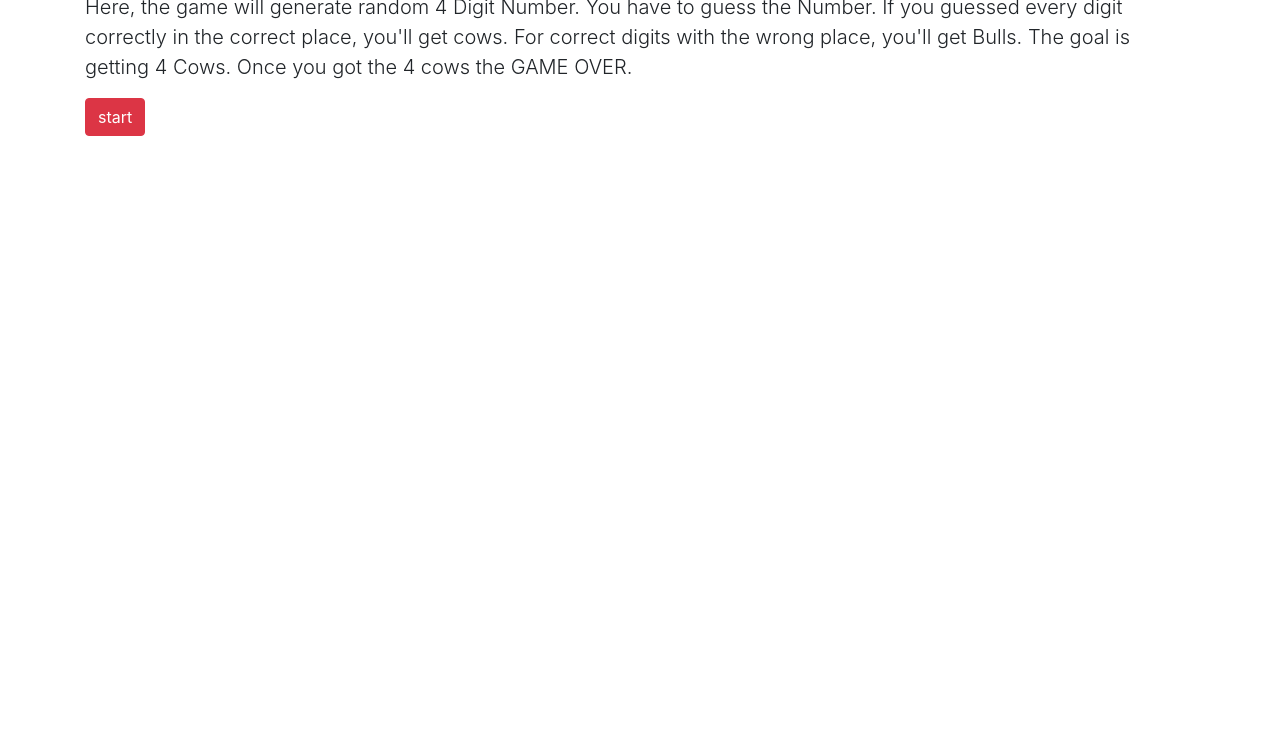
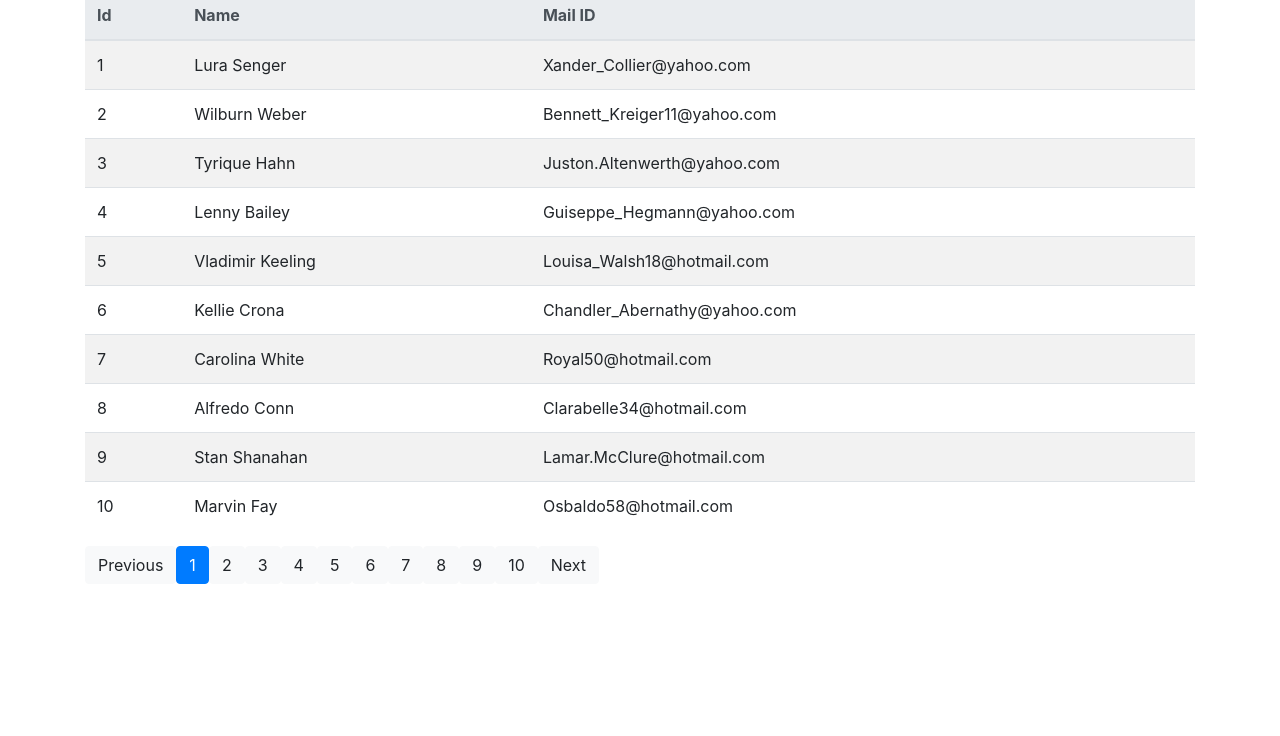
Before and after one commit to PugazharasanC/game, a plain HTML site: page index.html in a window 1280 px wide. Shown: the part 64-800 px from the top of the page. Drawn offline with nearby package versions, Linux system fonts and the light colour scheme.

Commit message:
Add files via upload

```diff
--- a/index.html
+++ b/index.html
@@ -6,23 +6,6 @@
     <meta name="viewport" content="width=device-width, initial-scale=1.0">
     <link rel="stylesheet" href="https://maxcdn.bootstrapcdn.com/bootstrap/4.0.0/css/bootstrap.min.css"
         integrity="sha384-Gn5384xqQ1aoWXA+058RXPxPg6fy4IWvTNh0E263XmFcJlSAwiGgFAW/dAiS6JXm" crossorigin="anonymous">
-    <title>Cows and Bulls Game</title>
-</head>
-
-<body>
-    <div class='container'>
-        <div>
-            <h1 class='h1'>Welcome to Cows and Bulls Game</h1>
-            <p class='lead'>Here, the game will generate random 4 Digit Number. You have to guess the Number. If you
-                guessed every digit correctly in the correct place, you'll get cows. For correct digits with the wrong
-                place, you'll get Bulls. The goal is getting 4 Cows. Once you got the 4 cows the GAME OVER.
-            </p>
-            <form class='form-group'>
-                <input class='btn btn-danger' type="button" id='button' value="start" onclick="start()">
-            </form>
-        </div>
-    </div>
-
     <script src="https://code.jquery.com/jquery-3.2.1.slim.min.js"
         integrity="sha384-KJ3o2DKtIkvYIK3UENzmM7KCkRr/rE9/Qpg6aAZGJwFDMVNA/GpGFF93hXpG5KkN" crossorigin="anonymous">
     </script>
@@ -32,6 +15,22 @@
     <script src="https://maxcdn.bootstrapcdn.com/bootstrap/4.0.0/js/bootstrap.min.js"
         integrity="sha384-JZR6Spejh4U02d8jOt6vLEHfe/JQGiRRSQQxSfFWpi1MquVdAyjUar5+76PVCmYl" crossorigin="anonymous">
     </script>
+    <title>Sample</title>
+</head>
+
+<body>
+    <div class="input-group mb-3">
+        <div class="input-group-prepend">
+            <label class="input-group-text" for="inputGroupSelect01">Values per Page</label>
+        </div>
+        <select name="numOfEle" id="num" onchange="fixSize()" class="custom-select">
+            <option value="10">10</option>
+            <option value="20">20</option>
+            <option value="25">25</option>
+            <option value="50">50</option>
+        </select>
+    </div>
+    <script src="obj.js"></script>
     <script src="main.js"></script>
 </body>
 
--- a/main.js
+++ b/main.js
@@ -1,88 +1,131 @@
-var random = [0, -1, -1, -1];
-var start = () => {
-    var start = document.getElementById('button');
-    var inp = document.createElement('input');
-    inp.value = 1000;
-    inp.id = 'input';
-    inp.type = 'number';
-    inp.setAttribute('min', '1000');
-    inp.setAttribute('max', '9999');
-    inp.classList.add('form');
-    inp.classList.add('col');
-    inp.classList.add('form-control');
-    var button = document.createElement('input');
-    button.id = 'guess';
-    button.type = 'submit';
-    button.value = 'Guess';
-    //button.onclick = guess;
-    button.classList.add('form');
-    button.classList.add('form-control');
-    button.classList.add('col');
+var body = document.getElementsByTagName('body')[0];
+var numOfval = parseInt(document.getElementById('num').value);
+var numOfPage = Math.ceil(mainObj.length / numOfval);
+var curPage = 0;
+var prePage = 0;
+var fixSize = () => {
+    numOfval = parseInt(document.getElementById('num').value);
+    numOfPage = Math.ceil(mainObj.length / numOfval);
+    mainDriverFunc();
+}
+var tableBodyCreation = () => {
+    var tableBody = document.createElement('tbody');
+    tableBody.classList.add('table');
+    for (var itr = 0; itr < numOfval; itr++) {
+        var tr = document.createElement('tr');
+        var td = document.createElement('td');
+        td.id = 'id' + itr;
+        tr.appendChild(td);
+        td = document.createElement('td');
+        td.id = 'name' + itr;
+        tr.appendChild(td);
+        td = document.createElement('td');
+        td.id = 'mail' + itr;
+        tr.appendChild(td);
+        tableBody.appendChild(tr);
+    }
+    return tableBody;
+}
+var tableHeadCreation = () => {
+    var tableHead = document.createElement('thead');
+    tableHead.className = 'thead-light';
+    var tr = document.createElement('tr');
+    var th = document.createElement('th');
+    th.innerHTML = 'Id'
+    tr.appendChild(th);
+    th = document.createElement('th');
+    th.innerHTML = 'Name';
+    tr.appendChild(th);
+    th = document.createElement('th');
+    th.innerHTML = 'Mail ID';
+    tr.appendChild(th);
+    tableHead.appendChild(tr);
+    return tableHead;
+}
+var tableCreation = () =>{
+    var table = document.createElement('table');
+    table.classList.add('table');
+    table.classList.add('table-striped');
+    table.classList.add('table-hover');
+    table.appendChild(tableHeadCreation());
+    table.appendChild(tableBodyCreation());
+    return table;
+}
+
+var buttonCreation = () => {
+    var anotherDiv = document.createElement('div');
+    var button = document.createElement('button');
+    button.id = 'prevButton';
     button.classList.add('btn');
-    button.classList.add('btn-primary');
-    start.parentNode.classList.add('row');
-    start.parentNode.appendChild(inp);
-    start.parentNode.appendChild(button);
-    start.parentNode.setAttribute('onsubmit', 'guessVal();return false;');
-    start.parentNode.removeChild(start);
-    var newDiv = document.createElement('div');
-    newDiv.id = 'result';
-    newDiv.style.height = '350px';
-    newDiv.style.overflowY = 'auto';
-    button.parentNode.parentNode.appendChild(newDiv);
-    createRandom();
+    button.classList.add('btn-light');
+    button.onclick = prevPage;
+    button.innerHTML = 'Previous';
+    anotherDiv.appendChild(button);
+    for (var itr = 0; itr < numOfPage; itr++) {
+        button = document.createElement('button');
+        button.id = itr + 1 + '';
+        button.classList.add('btn');
+        button.classList.add('btn-light');
+        button.setAttribute('onclick', 'movePage(' + (itr + 1) + ')');
+        button.innerHTML = itr + 1 + '';
+        anotherDiv.appendChild(button);
+    }
+    button = document.createElement('button');
+    button.id = 'nextButton';
+    button.classList.add('btn');
+    button.classList.add('btn-light');
+    button.onclick = nextPage;
+    button.innerHTML = 'Next';
+    anotherDiv.appendChild(button);
+    return anotherDiv;
 }
-var guessVal = () => {
-    var val = document.getElementById('input').value;
-    var cow = 0;
-    var bull = 0;
-    var str = val;
-    val = val.split('');
-    var rand = random.join('');
-    for (var ind = 0; ind < 4; ind++) {
-        val[ind] = parseInt(val[ind]);
-        if (val[ind] == random[ind]) {
-            cow++;
-            val[ind] = random[ind] = -1;
+var mainDriverFunc = () => {
+    var myDiv = document.getElementById('myDiv');
+    if (myDiv != null) {
+        body.removeChild(myDiv);
+    }
+    newDiv = document.createElement('div');
+    newDiv.id = 'myDiv';
+    body.className = 'container';
+    newDiv.appendChild(tableCreation());
+    newDiv.appendChild(buttonCreation());
+    body.appendChild(newDiv);
+    movePage('1');
+}
+var nextPage = () => {
+    if (curPage != numOfPage) {
+        movePage(curPage + 1);
+    }
+}
+var prevPage = () => {
+    if (curPage != 1) {
+        movePage(curPage - 1);
+    }
+}
+var movePage = (page) => {
+    page = parseInt(page);
+    var start = (page - 1) * numOfval;
+    var end = page * numOfval;
+    var itr;
+    for (itr = start; itr < end && itr < mainObj.length; itr++) {
+        document.getElementById('id' + (itr - start)).innerHTML = mainObj[itr].id;
+        document.getElementById('mail' + (itr - start)).innerHTML = mainObj[itr].email;
+        document.getElementById('name' + (itr - start)).innerHTML = mainObj[itr].name;
+    }
+    if (itr < end) {
+        for (itr; itr < end; itr++) {
+            document.getElementById("id" + (itr - start)).innerHTML = '';
+            document.getElementById("mail" + (itr - start)).innerHTML = '';
+            document.getElementById("name" + (itr - start)).innerHTML = '';
         }
     }
-    if (cow != 4)
-        for (var ind = 0; ind < 4; ind++) {
-            if (val[ind] != -1) {
-                for (var ind2 = 0; ind2 < 4; ind2++) {
-                    if (val[ind] == random[ind2]) {
-                        bull++;
-                        val[ind] = random[ind2] = -1;
-                        break;
-                    }
-                }
-            }
-        }
-    random = rand.split('');
-    var newP = document.createElement('p');
-    if (cow == 4) {
-        newP.innerHTML = '<h1>Game Over</h1>'
-        var button = document.getElementById('guess');
-        button.style.display = 'none';
-    } else {
-        newP.innerHTML = 'You got ' + cow + ' Cows & ' + bull + ' Bulls for ' + str;
+    prePage = curPage;
+    curPage = page;
+    if (prePage != 0) {
+        document.getElementById('' + prePage).classList.remove('btn-primary');
+        document.getElementById('' + prePage).classList.add('btn-light');
     }
-    var res = document.getElementById('result');
-    res.insertBefore(newP, res.firstChild);
-    return false;
+    document.getElementById('' + curPage).classList.add('btn-primary');
+    document.getElementById('' + curPage).classList.remove('btn-light');
 }
-var createRandom = () => {
-    random = [0, -1, -1, -1];
-    while (random[0] <= 0) {
-        random[0] = Math.floor(Math.random() * 10);
-    }
-    while (random[1] < 0) {
-        random[1] = Math.floor(Math.random() * 10);
-    }
-    while (random[2] < 0) {
-        random[2] = Math.floor(Math.random() * 10);
-    }
-    while (random[3] < 0) {
-        random[3] = Math.floor(Math.random() * 10);
-    }
-}
+window.onload = mainDriverFunc;
--- /dev/null
+++ b/obj.js
@@ -0,0 +1,503 @@
+var mainObj = [{
+        "id": "1",
+        "name": "Lura Senger",
+        "email": "Xander_Collier@yahoo.com"
+    },
+    {
+        "id": "2",
+        "name": "Wilburn Weber",
+        "email": "Bennett_Kreiger11@yahoo.com"
+    },
+    {
+        "id": "3",
+        "name": "Tyrique Hahn",
+        "email": "Juston.Altenwerth@yahoo.com"
+    },
+    {
+        "id": "4",
+        "name": "Lenny Bailey",
+        "email": "Guiseppe_Hegmann@yahoo.com"
+    },
+    {
+        "id": "5",
+        "name": "Vladimir Keeling",
+        "email": "Louisa_Walsh18@hotmail.com"
+    },
+    {
+        "id": "6",
+        "name": "Kellie Crona",
+        "email": "Chandler_Abernathy@yahoo.com"
+    },
+    {
+        "id": "7",
+        "name": "Carolina White",
+        "email": "Royal50@hotmail.com"
+    },
+    {
+        "id": "8",
+        "name": "Alfredo Conn",
+        "email": "Clarabelle34@hotmail.com"
+    },
+    {
+        "id": "9",
+        "name": "Stan Shanahan",
+        "email": "Lamar.McClure@hotmail.com"
+    },
+    {
+        "id": "10",
+        "name": "Marvin Fay",
+        "email": "Osbaldo58@hotmail.com"
+    },
+    {
+        "id": "11",
+        "name": "Torrance Rau",
+        "email": "Orin45@gmail.com"
+    },
+    {
+        "id": "12",
+        "name": "Harold Gutmann MD",
+        "email": "Alyce.Stracke37@yahoo.com"
+    },
+    {
+        "id": "13",
+        "name": "Taryn Torphy",
+        "email": "Dean_Breitenberg71@hotmail.com"
+    },
+    {
+        "id": "14",
+        "name": "Bryana Lang",
+        "email": "Tatum.Ullrich@yahoo.com"
+    },
+    {
+        "id": "15",
+        "name": "Nyasia Green DDS",
+        "email": "Dino83@gmail.com"
+    },
+    {
+        "id": "16",
+        "name": "Nasir Gerhold",
+        "email": "Lilian_Bashirian8@hotmail.com"
+    },
+    {
+        "id": "17",
+        "name": "Raymundo Ritchie PhD",
+        "email": "Antwan.Schoen15@yahoo.com"
+    },
+    {
+        "id": "18",
+        "name": "Delmer Marvin",
+        "email": "Kiera62@yahoo.com"
+    },
+    {
+        "id": "19",
+        "name": "Rachel Wilkinson",
+        "email": "Foster_Conroy@gmail.com"
+    },
+    {
+        "id": "20",
+        "name": "Gladys Howell",
+        "email": "Constance.Labadie10@yahoo.com"
+    },
+    {
+        "id": "21",
+        "name": "Ciara Klocko",
+        "email": "Harvey76@yahoo.com"
+    },
+    {
+        "id": "22",
+        "name": "Quentin O'Kon",
+        "email": "Amely_Cummings2@yahoo.com"
+    },
+    {
+        "id": "23",
+        "name": "Ms. Gabriella Kunde",
+        "email": "Lorenza_Cummerata@hotmail.com"
+    },
+    {
+        "id": "24",
+        "name": "Gerald Reilly",
+        "email": "Lia_Konopelski@gmail.com"
+    },
+    {
+        "id": "25",
+        "name": "Brody Carter I",
+        "email": "Colten.Wilderman90@hotmail.com"
+    },
+    {
+        "id": "26",
+        "name": "Alanis Klocko",
+        "email": "Johathan.Champlin69@gmail.com"
+    },
+    {
+        "id": "27",
+        "name": "Caroline Miller",
+        "email": "Delaney.Kozey74@gmail.com"
+    },
+    {
+        "id": "28",
+        "name": "Ms. Merritt McClure",
+        "email": "Wendy.Zieme@gmail.com"
+    },
+    {
+        "id": "29",
+        "name": "Jovani Schoen",
+        "email": "Norval_Zieme@hotmail.com"
+    },
+    {
+        "id": "30",
+        "name": "Berniece Bradtke",
+        "email": "Okey.Fisher39@hotmail.com"
+    },
+    {
+        "id": "31",
+        "name": "Hanna Gottlieb",
+        "email": "Edna62@hotmail.com"
+    },
+    {
+        "id": "32",
+        "name": "Christiana Bergnaum",
+        "email": "Donnie.Paucek22@gmail.com"
+    },
+    {
+        "id": "33",
+        "name": "Reid Stehr",
+        "email": "Hiram69@gmail.com"
+    },
+    {
+        "id": "34",
+        "name": "Evans Ward",
+        "email": "Liliane72@hotmail.com"
+    },
+    {
+        "id": "35",
+        "name": "Miss Enos Davis",
+        "email": "Kolby.Grady@hotmail.com"
+    },
+    {
+        "id": "36",
+        "name": "Mathew Lueilwitz",
+        "email": "Mariah.Hagenes@yahoo.com"
+    },
+    {
+        "id": "37",
+        "name": "Romaine Robel",
+        "email": "Sheila19@yahoo.com"
+    },
+    {
+        "id": "38",
+        "name": "Immanuel Aufderhar",
+        "email": "Aileen32@hotmail.com"
+    },
+    {
+        "id": "39",
+        "name": "Julius Reilly Jr.",
+        "email": "Santa89@yahoo.com"
+    },
+    {
+        "id": "40",
+        "name": "Linnea Borer",
+        "email": "Jarrett_Hegmann2@hotmail.com"
+    },
+    {
+        "id": "41",
+        "name": "Misael Abernathy IV",
+        "email": "Robbie42@yahoo.com"
+    },
+    {
+        "id": "42",
+        "name": "Mr. Gerda Jerde",
+        "email": "Gustave36@hotmail.com"
+    },
+    {
+        "id": "43",
+        "name": "Easton Daugherty",
+        "email": "Malcolm.Schuster11@hotmail.com"
+    },
+    {
+        "id": "44",
+        "name": "Leanna Gutkowski",
+        "email": "Chelsea9@gmail.com"
+    },
+    {
+        "id": "45",
+        "name": "Rollin Trantow",
+        "email": "Marques_Hickle26@gmail.com"
+    },
+    {
+        "id": "46",
+        "name": "Heaven Luettgen",
+        "email": "Lonnie.Greenfelder95@hotmail.com"
+    },
+    {
+        "id": "47",
+        "name": "Gilda Huel",
+        "email": "Stephania.Hintz@gmail.com"
+    },
+    {
+        "id": "48",
+        "name": "Javon Walker",
+        "email": "Lamar_Bailey39@yahoo.com"
+    },
+    {
+        "id": "49",
+        "name": "Stewart King",
+        "email": "Chasity_Jenkins82@gmail.com"
+    },
+    {
+        "id": "50",
+        "name": "Cortez Lueilwitz",
+        "email": "Lelia.Mitchell43@gmail.com"
+    },
+    {
+        "id": "51",
+        "name": "Ora Kilback",
+        "email": "Matt25@gmail.com"
+    },
+    {
+        "id": "52",
+        "name": "Lera Macejkovic",
+        "email": "Jamal.Donnelly45@hotmail.com"
+    },
+    {
+        "id": "53",
+        "name": "Asa Gottlieb",
+        "email": "Carolyne.Langosh@yahoo.com"
+    },
+    {
+        "id": "54",
+        "name": "Avery Nienow",
+        "email": "Hudson_Bernhard47@yahoo.com"
+    },
+    {
+        "id": "55",
+        "name": "Dr. Katrine Ryan",
+        "email": "Colten40@gmail.com"
+    },
+    {
+        "id": "56",
+        "name": "Florida Kulas",
+        "email": "Alejandra_Bernhard@yahoo.com"
+    },
+    {
+        "id": "57",
+        "name": "Mauricio Gerlach",
+        "email": "Vincenza_Gusikowski84@hotmail.com"
+    },
+    {
+        "id": "58",
+        "name": "Chadrick Simonis",
+        "email": "Reymundo.Doyle@gmail.com"
+    },
+    {
+        "id": "59",
+        "name": "Beau Jenkins",
+        "email": "Cletus65@hotmail.com"
+    },
+    {
+        "id": "60",
+        "name": "Camilla Cole",
+        "email": "Eda48@yahoo.com"
+    },
+    {
+        "id": "61",
+        "name": "Abagail MacGyver",
+        "email": "Jevon.Koch@hotmail.com"
+    },
+    {
+        "id": "62",
+        "name": "Ludwig Prohaska",
+        "email": "Eldon_DuBuque37@yahoo.com"
+    },
+    {
+        "id": "63",
+        "name": "Berenice Hane",
+        "email": "Lonnie3@gmail.com"
+    },
+    {
+        "id": "64",
+        "name": "Abel Durgan",
+        "email": "Marlee.Weimann42@gmail.com"
+    },
+    {
+        "id": "65",
+        "name": "Tate Kuhlman",
+        "email": "Hope31@yahoo.com"
+    },
+    {
+        "id": "66",
+        "name": "Mrs. Hermina Daniel",
+        "email": "Murphy59@yahoo.com"
+    },
+    {
+        "id": "67",
+        "name": "Marcelino Nienow",
+        "email": "Estefania_Dibbert97@hotmail.com"
+    },
+    {
+        "id": "68",
+        "name": "Raphaelle Connelly",
+        "email": "Josie.Legros70@yahoo.com"
+    },
+    {
+        "id": "69",
+        "name": "Mina Heaney",
+        "email": "Pete.Hermann79@hotmail.com"
+    },
+    {
+        "id": "70",
+        "name": "Jaida Torp",
+        "email": "Jonatan82@yahoo.com"
+    },
+    {
+        "id": "71",
+        "name": "Megane Fadel",
+        "email": "Dandre82@yahoo.com"
+    },
+    {
+        "id": "72",
+        "name": "Angelo Schimmel V",
+        "email": "Frederic54@hotmail.com"
+    },
+    {
+        "id": "73",
+        "name": "Jaren Ferry DDS",
+        "email": "Kristian.Kilback@yahoo.com"
+    },
+    {
+        "id": "74",
+        "name": "Annette O'Connell",
+        "email": "Domenica.Christiansen@gmail.com"
+    },
+    {
+        "id": "75",
+        "name": "Elenor Rohan PhD",
+        "email": "Alvera.Huel48@yahoo.com"
+    },
+    {
+        "id": "76",
+        "name": "Linnie Beier",
+        "email": "Reece_Berge@gmail.com"
+    },
+    {
+        "id": "77",
+        "name": "Maybelle Lehner",
+        "email": "Arlo.Hagenes@gmail.com"
+    },
+    {
+        "id": "78",
+        "name": "Hailie Haag",
+        "email": "Edythe.Lind59@hotmail.com"
+    },
+    {
+        "id": "79",
+        "name": "Marcelina Schuppe",
+        "email": "Kip.Cummerata77@gmail.com"
+    },
+    {
+        "id": "80",
+        "name": "Ezra Lang",
+        "email": "Garret.Swaniawski@hotmail.com"
+    },
+    {
+        "id": "81",
+        "name": "Carey Kiehn",
+        "email": "Sabrina70@gmail.com"
+    },
+    {
+        "id": "82",
+        "name": "Carole Aufderhar",
+        "email": "Efrain.Schamberger77@hotmail.com"
+    },
+    {
+        "id": "83",
+        "name": "Fanny Beatty",
+        "email": "Ewald28@yahoo.com"
+    },
+    {
+        "id": "84",
+        "name": "Mina Lubowitz",
+        "email": "Vincenzo.Herman@gmail.com"
+    },
+    {
+        "id": "85",
+        "name": "Anabelle Thiel",
+        "email": "Amely.Renner@hotmail.com"
+    },
+    {
+        "id": "86",
+        "name": "Gerry Homenick",
+        "email": "Ada_Von54@hotmail.com"
+    },
+    {
+        "id": "87",
+        "name": "Domenico Maggio",
+        "email": "Freeman.Stamm@yahoo.com"
+    },
+    {
+        "id": "88",
+        "name": "Mauricio Bradtke III",
+        "email": "Alford83@yahoo.com"
+    },
+    {
+        "id": "89",
+        "name": "Bulah Yost III",
+        "email": "Nicolas_Schimmel6@yahoo.com"
+    },
+    {
+        "id": "90",
+        "name": "Orville Dibbert DDS",
+        "email": "Bryana_Herzog@yahoo.com"
+    },
+    {
+        "id": "91",
+        "name": "Autumn Osinski",
+        "email": "Davin8@hotmail.com"
+    },
+    {
+        "id": "92",
+        "name": "Levi Gibson",
+        "email": "Deangelo69@gmail.com"
+    },
+    {
+        "id": "93",
+        "name": "Reva McKenzie",
+        "email": "Bret40@hotmail.com"
+    },
+    {
+        "id": "94",
+        "name": "Jensen Pfannerstill",
+        "email": "Dax_Marquardt@hotmail.com"
+    },
+    {
+        "id": "95",
+        "name": "Tyrese Larson MD",
+        "email": "Cecelia85@yahoo.com"
+    },
+    {
+        "id": "96",
+        "name": "Dayne Sanford",
+        "email": "Tyrique_Waters16@hotmail.com"
+    },
+    {
+        "id": "97",
+        "name": "Jeramy Steuber",
+        "email": "Catalina.Stehr24@yahoo.com"
+    }
+    /*,
+        {
+          "id": "98",
+          "name": "Madge Bogisich",
+          "email": "Joey.Marquardt50@gmail.com"
+        },
+        {
+          "id": "99",
+          "name": "Casimer MacGyver",
+          "email": "Julius.Bednar96@yahoo.com"
+        },
+        {
+          "id": "100",
+          "name": "Arlene Kassulke",
+          "email": "Josiane_Smith@yahoo.com"
+        }
+        */
+];
```
